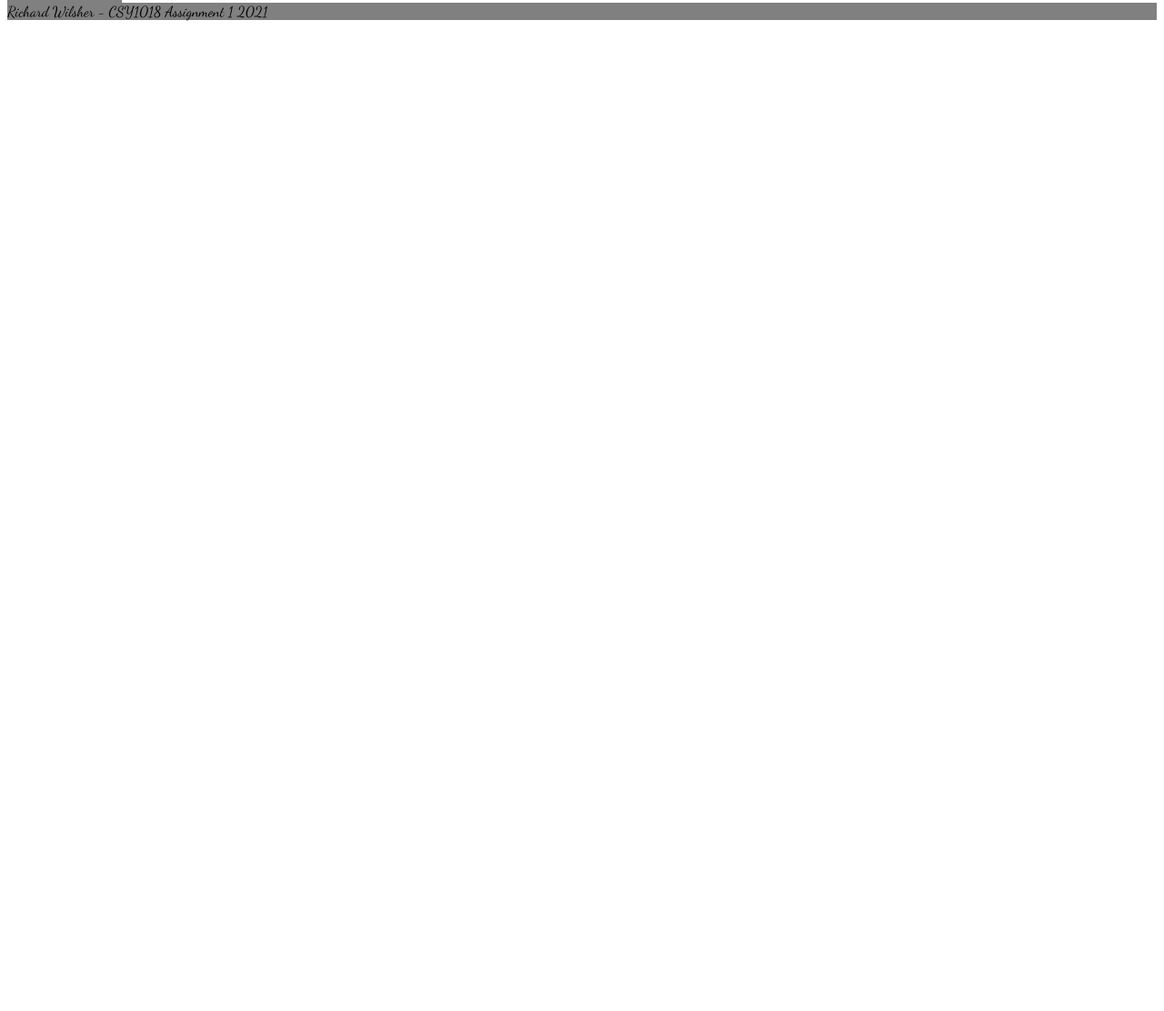
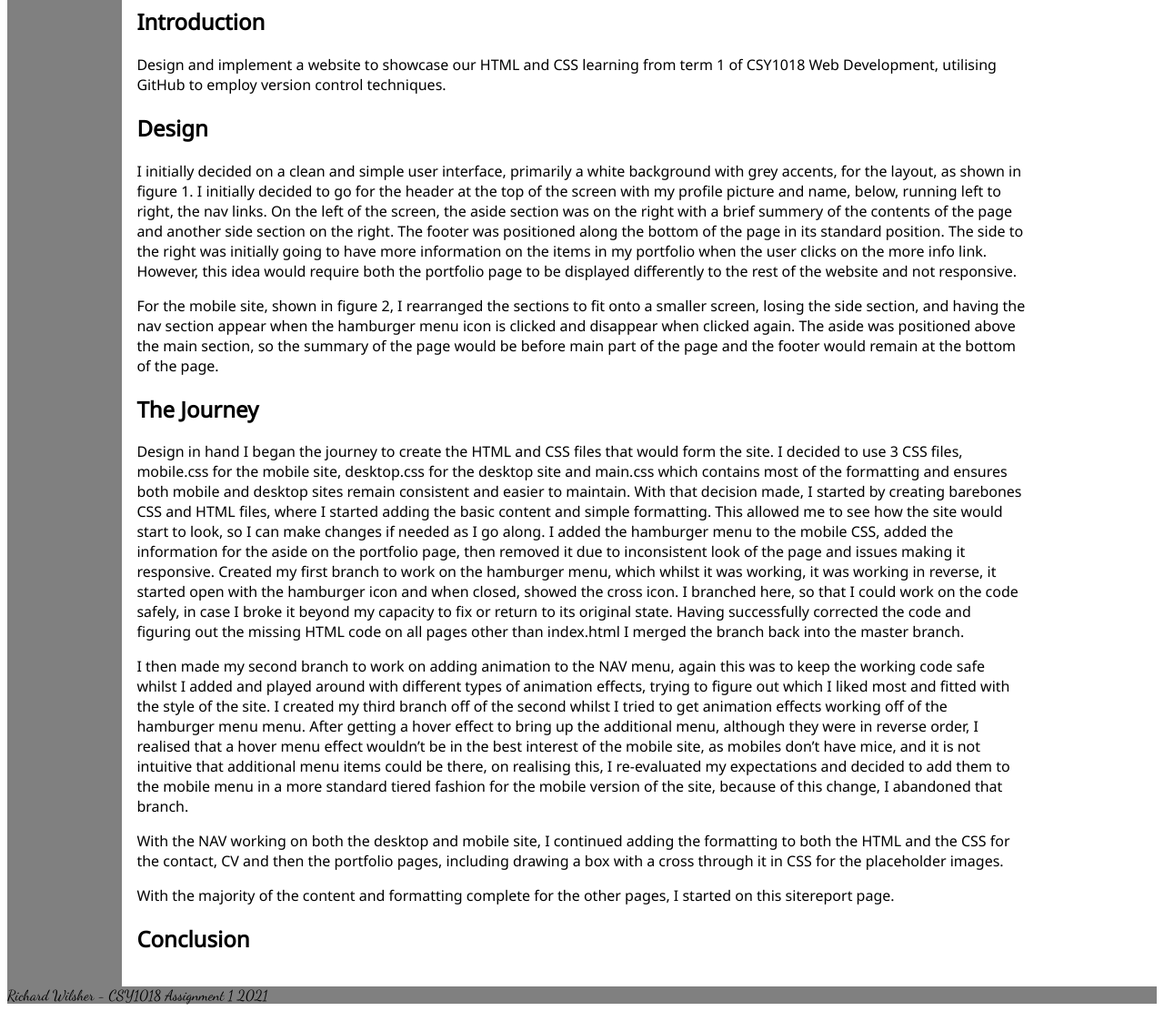
Before and after one commit to RichardWilsher/Richard-Wilsher-CSY1018-Assignment-1, a plain HTML site: page sitereport.html in a window 1280 px wide. Shown: the part 216-1327 px from the top of the page at 91% size. Before the commit the page ends 800 px from the top, so only its background shows below. Drawn offline with Linux system fonts and the light colour scheme.

Commit message:
adding content to sitereport page

```diff
--- a/main.css
+++ b/main.css
@@ -118,3 +118,8 @@ form {
     transform:rotate(-45deg);
     left:-34px;
 }
+.maintitle{
+    /*doesn't work*/
+    text-align:center;
+    float:center;
+}
--- a/sitereport.html
+++ b/sitereport.html
@@ -36,7 +36,61 @@
             </ul>
         </nav>
         <main>
+            <h2>
+                Introduction
+            </h2>
+            <p>
+                Design and implement a website to showcase our HTML and CSS learning from term 1 of CSY1018 Web Development, utilising GitHub to employ version control techniques.
+            </p>
+            <h2>
+                Design
+            </h2>
+            <p>
+                I initially decided on a clean and simple user interface, primarily a white background with grey accents, for the layout, as shown in figure 1. I initially decided to
+                go for the header at the top of the screen with my profile picture and name, below, running left to right, the nav links. On the left of the screen, the aside section
+                was on the right with a brief summery of the contents of the page and another side section on the right.  The footer was positioned along the bottom of the page in its
+                standard position.  The side to the right was initially going to have more information on the items in my portfolio when the user clicks on the more info link.  However,
+                this idea would require both the portfolio page to be displayed differently to the rest of the website and not responsive.
+            </p>
+            <p>
+                For the mobile site, shown in figure 2, I rearranged the sections to fit onto a smaller screen, losing the side section, and having the nav section appear when the
+                hamburger menu icon is clicked and disappear when clicked again. The aside was positioned above the main section, so the summary of the page would be before main
+                part of the page and the footer would remain at the bottom of the page.
+            </p>
+            <h2>
+                The Journey
+            </h2>
+            <p>
+                Design in hand I began the journey to create the HTML and CSS files that would form the site.  I decided to use 3 CSS files, mobile.css for the mobile site,
+                desktop.css for the desktop site and main.css which contains most of the formatting and ensures both mobile and desktop sites remain consistent and easier to
+                maintain.  With that decision made, I started by creating barebones CSS and HTML files, where I started adding the basic content and simple formatting.  This
+                allowed me to see how the site would start to look, so I can make changes if needed as I go along.  I added the hamburger menu to the mobile CSS, added the
+                information for the aside on the portfolio page, then removed it due to inconsistent look of the page and issues making it responsive.  Created my first branch
+                to work on the hamburger menu, which whilst it was working, it was working in reverse, it started open with the hamburger icon and when closed, showed the cross
+                icon. I branched here, so that I could work on the code safely, in case I broke it beyond my capacity to fix or return to its original state. Having successfully
+                corrected the code and figuring out the missing HTML code on all pages other than index.html I merged the branch back into the master branch.
+            </p>
+            <p>
+                I then made my second branch to work on adding animation to the NAV menu, again this was to keep the working code safe whilst I added and played around with different
+                types of animation effects, trying to figure out which I liked most and fitted with the style of the site.  I created my third branch off of the second whilst I tried
+                to get animation effects working off of the hamburger menu menu.  After getting a hover effect to bring up the additional menu, although they were in reverse order,
+                I realised that a hover menu effect wouldn’t be in the best interest of the mobile site, as mobiles don’t have mice, and it is not intuitive that additional menu items
+                could be there, on realising this, I re-evaluated my expectations and decided to add them to the mobile menu in a more standard tiered fashion for the mobile version
+                of the site, because of this change, I abandoned that branch.
+            </p>
+            <p>
+                With the NAV working on both the desktop and mobile site, I continued adding the formatting to both the HTML and the CSS for the contact, CV and then the portfolio
+                pages, including drawing a box with a cross through it in CSS for the placeholder images.
+            </p>
+            <p>
+                With the majority of the content and formatting complete for the other pages, I started on this sitereport page.
+            </p>
+            <h2>
+                Conclusion
+            </h2>
+            <p>
 
+            </p>
         </main>
 
         <aside>
```
